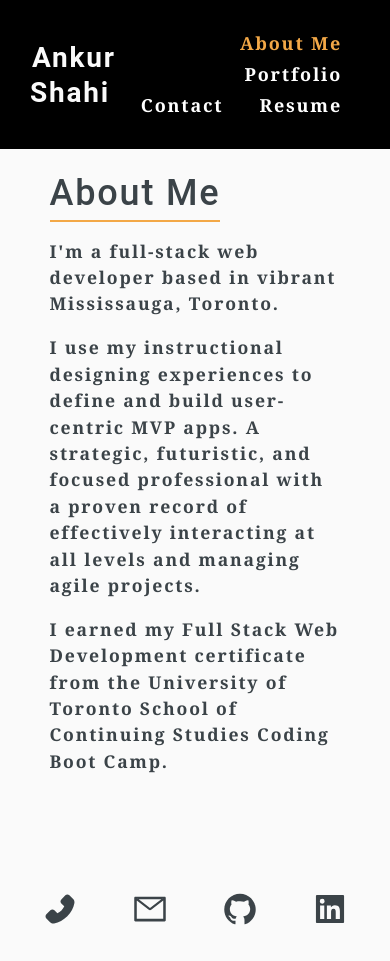
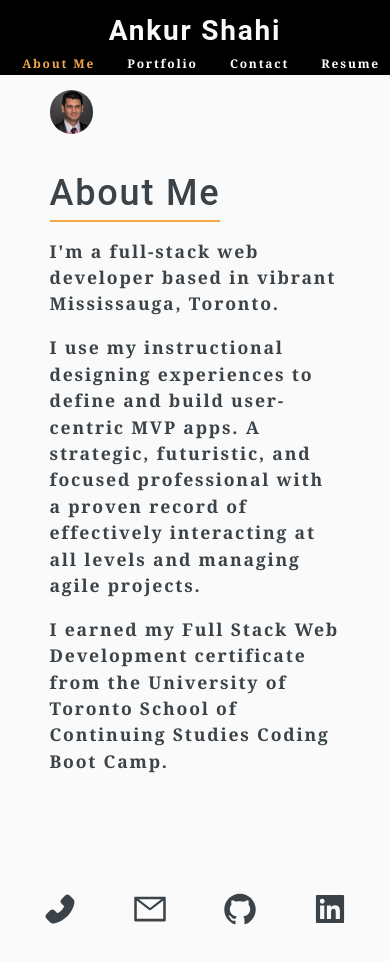
Before and after one commit to ankurshahi80/react-portfolio, a React (Create React App) app: page / in a window 390 px wide. Built offline with nearby package versions, Linux system fonts and the light colour scheme.

Commit message:
added CSS for responsive screen @420px

```diff
--- a/src/index.css
+++ b/src/index.css
@@ -199,9 +199,10 @@ nav li {
   cursor: pointer;
 }
 
-/* .flex-row li {
-  flex:1 0 0%;
-} */
+.flex-row li {
+  flex:1 0 auto;
+  text-align: right;
+}
 
 textarea {
 	width: 600px;
@@ -221,6 +222,7 @@ textarea {
   display: flex;
   flex-wrap: wrap;
   padding: 0;
+  margin:0;
 }
 
 .space-between {
@@ -439,3 +441,33 @@ a {
 .img-thumbnail:hover +.project-tag {
   display: inline-block;
 }
+
+@media screen and (max-width:420px) {
+  .flex-row .project-box {
+    width: 100%;
+  }
+
+  .navbar {
+    flex-wrap: wrap;
+    padding:0;
+    justify-content: center;
+    padding-top: var(--spacing-one);
+
+  }
+
+  .navbar .left {
+    display: block;
+    min-width: 100%;
+    text-align: center;
+  }
+
+  .navbar .flex-row li {
+    font-size: 0.75rem;
+    margin-right: var(--spacing-one);
+    margin-left: var(--spacing-one)
+  }
+  nav {
+    width:100%;
+  }
+
+}
```
